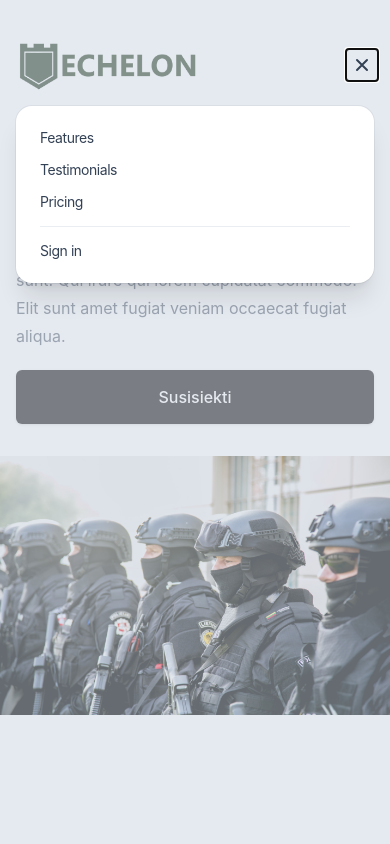
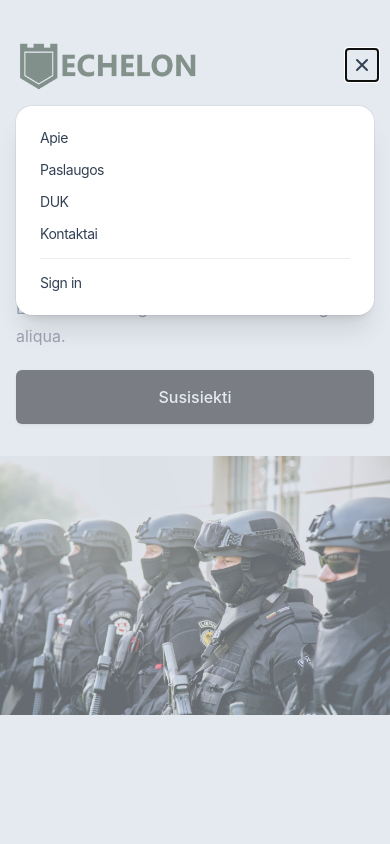
Before and after one commit to PauliusVizbara/Echelon, a Next.js app: page / in a window 390 px wide. Both pictures are taken after a click on the button "Toggle Navigation". Shown: the top 844 px of the page. Built offline with nearby package versions, Linux system fonts and the light colour scheme.

Commit message:
Add id to about section

```diff
--- a/src/components/About.tsx
+++ b/src/components/About.tsx
@@ -3,7 +3,7 @@ export const About = () => {
         <div className="relative overflow-hidden bg-white py-16">
             <div className="relative px-4 sm:px-6 lg:px-8">
                 <div className="mx-auto max-w-screen-xl text-lg">
-                    <h1>
+                    <h1 id="apie">
                         <span className="mt-2 block text-center text-3xl font-bold leading-8 tracking-tight text-gray-900 sm:text-4xl">
                             Apie mus
                         </span>
--- a/src/components/header/MobileNavigation.tsx
+++ b/src/components/header/MobileNavigation.tsx
@@ -1,6 +1,7 @@
 import { Fragment } from "react"
 import { Popover, Transition } from "@headlessui/react"
 import clsx from "clsx"
+import { NAVIGATION_ROUTES } from "shared/constants";
 
 import { NavLink } from "components/NavLink"
 
@@ -83,9 +84,10 @@ export const MobileNavigation = () => {
                         as="div"
                         className="absolute inset-x-0 top-full mt-4 flex origin-top flex-col rounded-2xl bg-white p-4 text-lg tracking-tight text-slate-900 shadow-xl ring-1 ring-slate-900/5"
                     >
-                        <MobileNavLink href="#features">Features</MobileNavLink>
-                        <MobileNavLink href="#testimonials">Testimonials</MobileNavLink>
-                        <MobileNavLink href="#pricing">Pricing</MobileNavLink>
+                        {NAVIGATION_ROUTES.map(route =>
+                            <MobileNavLink key={route.href} href={route.href}>{route.name}</MobileNavLink>
+                        )}
+
                         <hr className="m-2 border-slate-300/40" />
                         <MobileNavLink href="/login">Sign in</MobileNavLink>
                     </Popover.Panel>
--- a/src/shared/constants.ts
+++ b/src/shared/constants.ts
@@ -1,6 +1,6 @@
 export const NAVIGATION_ROUTES: { href: string, name: string }[] = [
     { name: 'Apie', href: '#apie' },
-    { name: 'Paslaugos', href: '#apie' },
-    { name: 'DUK', href: '#apie' },
-    { name: 'Kontaktai', href: '#apie' },
+    { name: 'Paslaugos', href: '#paslaugos' },
+    { name: 'DUK', href: '#duk' },
+    { name: 'Kontaktai', href: '#kontaktai' },
 ]
--- a/src/styles/globals.css
+++ b/src/styles/globals.css
@@ -5,3 +5,7 @@
 #__next {
   min-height: 100%;
 }
+
+html {
+  scroll-behavior: smooth;
+}
```
